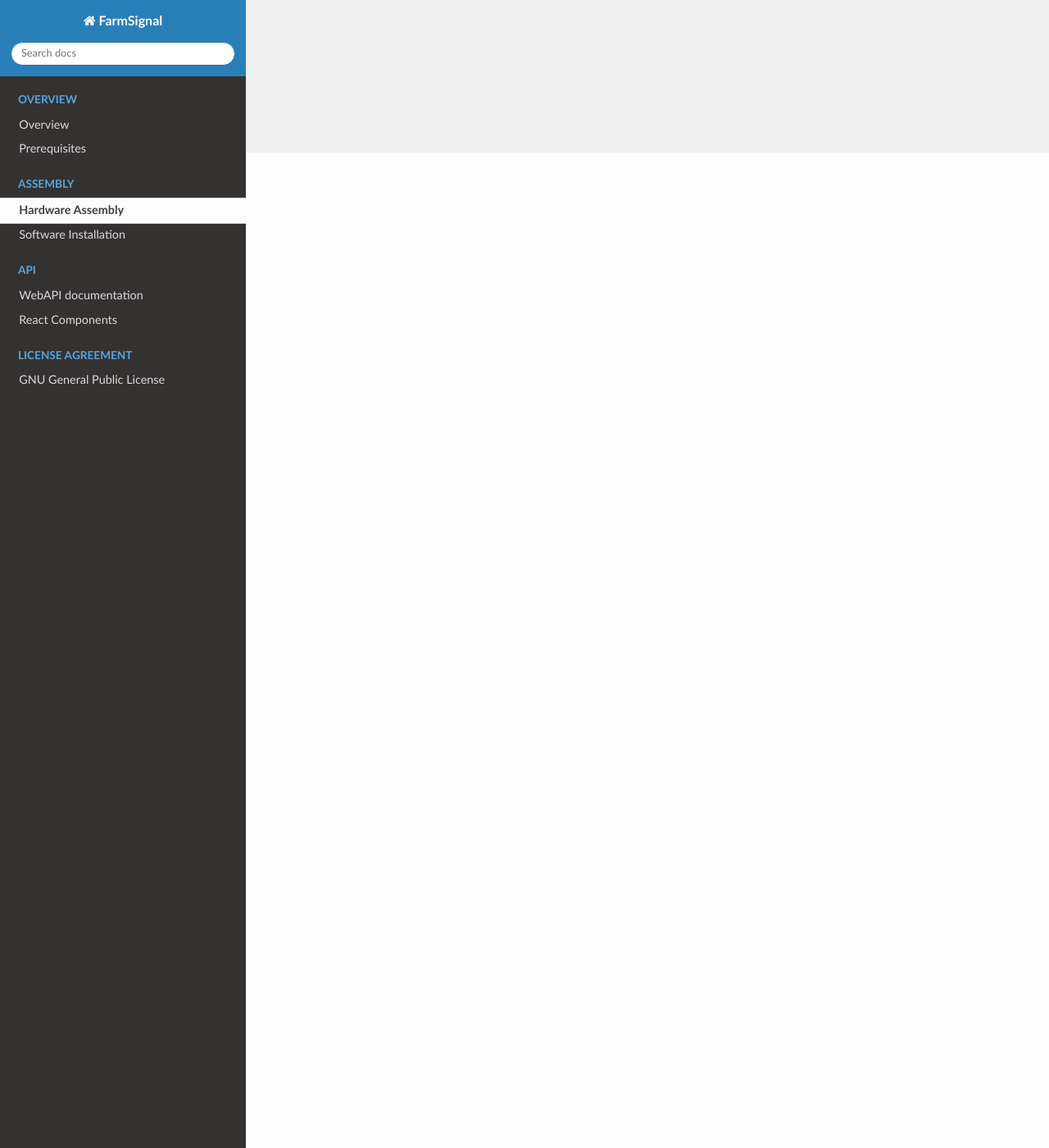
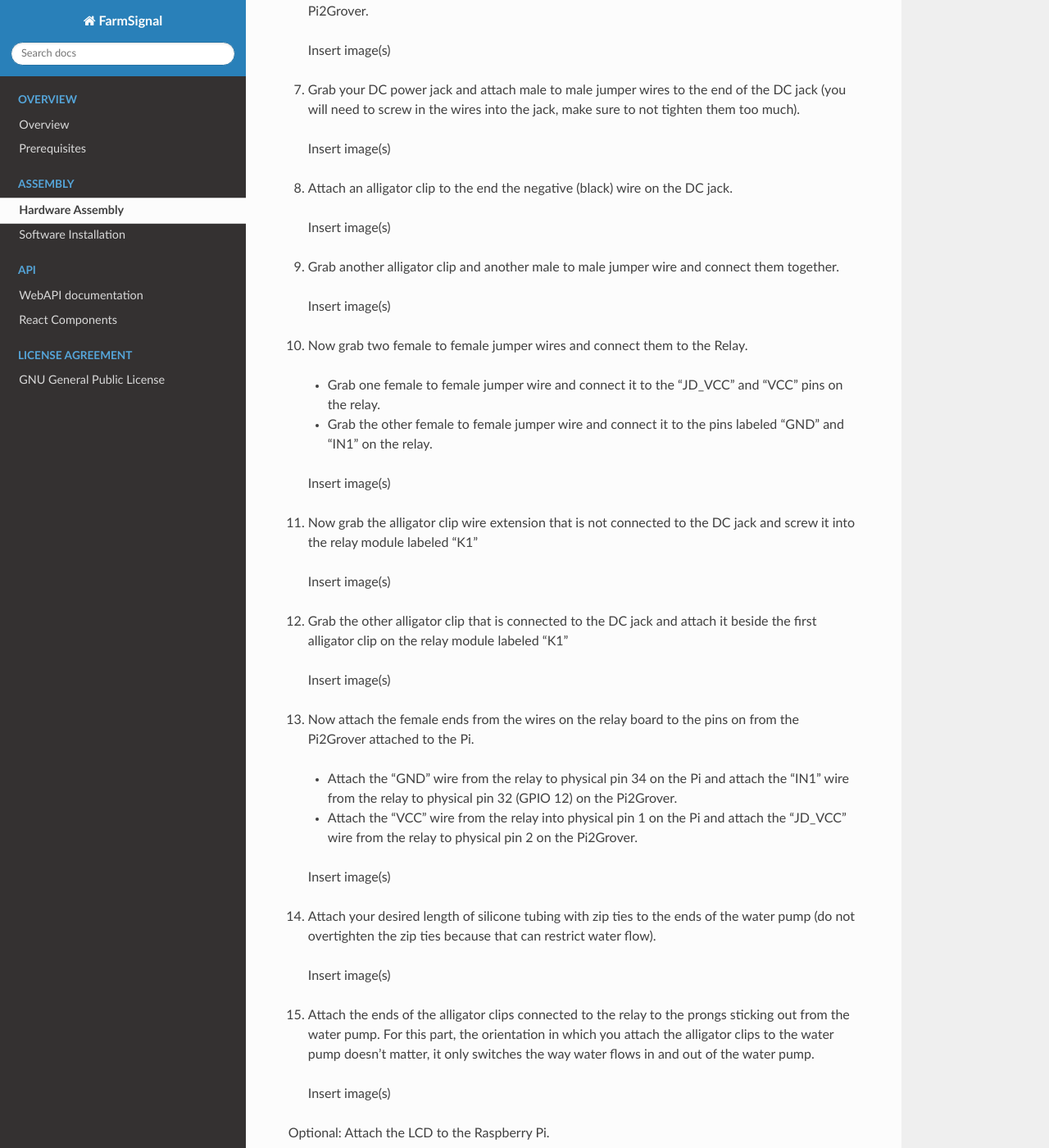
Before and after one commit to AlanConstantino/FarmSignal, a Sphinx documentation site: the page built from docs/assembly/hardware.rst, in a window 1280 px wide and 1400 px high, scrolled down 1214 px. Shown: the whole window at 82% size. Built offline with Sphinx 7.4.7 and the Read the Docs theme 2.0.0, drawn with Linux system fonts in a browser that asks for light colours; some of the changed text lies outside the part shown.

Commit message:
Finished text for hardware installation.

```diff
--- a/docs/assembly/hardware.rst
+++ b/docs/assembly/hardware.rst
@@ -4,4 +4,96 @@
 Hardware Assembly
 =================
 
-Explain how to assemble the hardware.
+1. Attach the Pi2Grover hat to the Raspberry Pi 4.
+
+  Insert image(s)
+
+2. Grab your DHT22 sensor and attach a grove 4-pin connector to it.
+
+  - Attach the female end of the red wire from the grove 4-pin connector to the male end labeled "+" on the DTH22 sensor.
+  - Attach the female end of the white wire from the grove 4-pin connector to the male end labeled "out" on the DHT22 sensor.
+  - Attach the female end of the black wire from the grove 4-pin connector to the male end labeled "-" on the DHT22 sensor.
+
+  Insert image(s)
+
+3. Connect the capcitive soil moisture sensor to the grove analog-to-digital ADS1115 board.
+
+  - Optional: Wrap electrical tape around the top of the capacitive soil moisture sensor to add protection to the exposed chips on the sensor.
+  - Attach the wires that came with your soil moisture sensor to the top of the soil moisture sensor.
+  - Grab some male to male jumper wires and attach them to the ends of the female connections on the soil sensor.
+  - Grab a grove 4-pin connector to jumper wires and connect that cable to the male ends of the male to male wires you just attached to the soil sensor.
+
+  Insert image(s)
+
+4. Attach the capacitive soil moisture sensor to header connector "A0" on the grove analog-to-digital ADS1115 board.
+
+  Insert image(s)
+
+5. Connect a grove to grove connector to the "I2C" header on the analog-to-digital ADS1115 board to the "I2C" header on the Pi2Grover.
+
+  - Connect the grove to grove connector to the "I2C" header on the analog-to-digital ADS1115 board.
+  - Connect the other end of the grove to grove connector to the "I2C" header on the Raspberry Pi.
+
+  Insert image(s)
+
+6. Attach the end of the DHT22 sensor's grove connector the the header labeled "D12/13" on the Pi2Grover.
+
+  Insert image(s)
+
+7. Grab your DC power jack and attach male to male jumper wires to the end of the DC jack (you will need to screw in the wires into the jack, make sure to not tighten them too much).
+
+  Insert image(s)
+
+8. Attach an alligator clip to the end the negative (black) wire on the DC jack.
+
+  Insert image(s)
+
+9. Grab another alligator clip and another male to male jumper wire and connect them together.
+
+  Insert image(s)
+
+10. Now grab two female to female jumper wires and connect them to the Relay.
+
+  - Grab one female to female jumper wire and connect it to the "JD_VCC" and "VCC" pins on the relay.
+  - Grab the other female to female jumper wire and connect it to the pins labeled "GND" and "IN1" on the relay.
+
+  Insert image(s)
+
+11. Now grab the alligator clip wire extension that is not connected to the DC jack and screw it into the relay module labeled "K1"
+
+  Insert image(s)
+
+12. Grab the other alligator clip that is connected to the DC jack and attach it beside the first alligator clip on the relay module labeled "K1"
+
+  Insert image(s)
+
+13. Now attach the female ends from the wires on the relay board to the pins on from the Pi2Grover attached to the Pi.
+
+  - Attach the "GND" wire from the relay to physical pin 34 on the Pi and attach the "IN1" wire from the relay to physical pin 32 (GPIO 12) on the Pi2Grover.
+  - Attach the "VCC" wire from the relay into physical pin 1 on the Pi and attach the "JD_VCC" wire from the relay to physical pin 2 on the Pi2Grover.
+
+  Insert image(s)
+
+14. Attach your desired length of silicone tubing with zip ties to the ends of the water pump (do not overtighten the zip ties because that can restrict water flow).
+
+  Insert image(s)
+
+15. Attach the ends of the alligator clips connected to the relay to the prongs sticking out from the water pump. For this part, the orientation in which you attach the
+    alligator clips to the water pump doesn't matter, it only switches the way water flows in and out of the water pump.
+
+  Insert image(s)
+
+Optional: Attach the LCD to the Raspberry Pi.
+
+1. Grab a grove 4-pin connector to jumper wires and attach it to the back of your LCD screen.
+
+  - Attach the black wire from the grove connector to the pin labeled "GND" on the back of the LCD.
+  - Attach the red wire from the grove connector to the pin labeled "VCC" on the back of the LCD.
+  - Attach the white wire from the grove connector to the pin labeled "SDA" on the back of the LCD.
+  - Attach the yellow wire from the grove connector to the pin labeled "SCL" on the back of the LCD.
+
+  Insert image(s)
+
+2. Attach the end of the grove header from the LCD to the "I2C" header on Pi2Grover attached to the Raspberry Pi.
+
+  Insert image(s)
```
Also changed, not shown: 5 other files.
